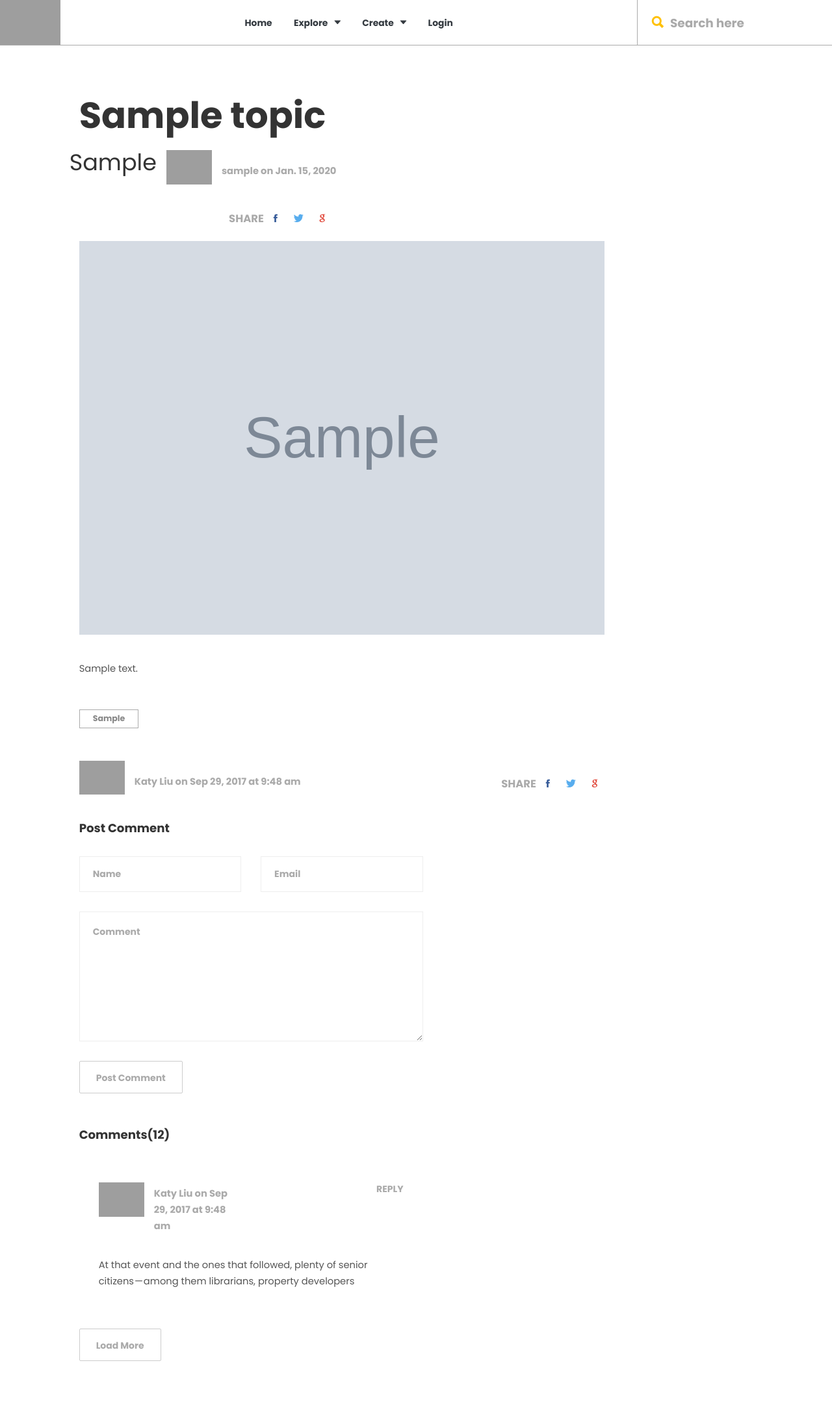
After one commit to svp19/news_agg, a Django app: page /news/1/ in a window 1280 px wide. The commit adds this page. Shown: the whole page at 65% size. Run offline with Django 3.2, Linux system fonts and the light colour scheme; a user stored in the database is signed in; tables that the repository leaves empty hold one stand-in row (values such as "Sample post"); grey boxes marked "Sample" are stand-in pictures; some libraries are stand-ins or nearby versions; some web fonts are replaced; grey boxes are pictures that could not be loaded.

Commit message:
Added Detail View, increment view count

```diff
--- a/news/admin.py
+++ b/news/admin.py
@@ -6,3 +6,4 @@ admin.site.register(Article)
 admin.site.register(Comment)
 admin.site.register(Tag)
 admin.site.register(Topic)
+admin.site.register(View)
--- /dev/null
+++ b/news/templates/news/article_detail.html
@@ -0,0 +1,140 @@
+{% extends 'news/base.html' %}
+{% block content %}
+    <section class="bg-white ptb-0">
+        <div class="container-fluid">
+            <div class="row bg-1">
+                <div class="col-lg-1"></div>
+                <div class="col-md-12 col-lg-8 ptb-50 pr-30 pr-md-15 mt-100">
+                    <h1><strong>{{ article.article_topic }}</strong></h1>
+                    <div class="row mt-25">
+                        <h2>{{ article.headline }}</h2>
+                        <div class="col-sm-12 col-md-6">
+
+                            <div class="sided-70x">
+                                <div class="s-left">
+                                    <img style="max-height:500px" src="images/profile.jpg" alt="">
+                                </div><!-- s-left-->
+
+                                <div class="s-right">
+                                    <p class="ptb-20 color-ash"><b>{{ article.author }} on {{ article.publish_date }}</b></p>
+                                </div>
+                            </div><!-- sided-80x-->
+                        </div><!-- col-md-6-->
+
+                        <div class="col-sm-12 col-md-6">
+                            <ul class="color-ash lh-70 text-right text-sm-left list-a-plr-10 font-13">
+                                <li><b>SHARE</b></li>
+                                <li><a href="#"><i class="color-facebook ion-social-facebook"></i></a></li>
+                                <li><a href="#"><i class="color-twitter ion-social-twitter"></i></a></li>
+                                <li><a href="#"><i class="color-google ion-social-google"></i></a></li>
+                            </ul>
+                        </div><!-- col-md-6-->
+                    </div><!-- row-->
+
+
+                    <img src="{{ article.image_url }}" alt="">
+
+                    <p class="mt-40 mt-sm-10">
+                        {{ article.content }}
+                    </p>
+
+                    <ul class="tag mtb-50">
+                    {% for tag in tags %}
+                            <li><a href="#"><b>{{ tag }}</b></a></li>
+                    {% endfor %}
+                    </ul>
+
+
+
+                    <div class="row">
+                        <div class="col-sm-12 col-md-6">
+
+                            <div class="sided-70x">
+                                <div class="s-left">
+                                    <img src="images/profile.jpg" alt="">
+                                </div><!-- s-left-->
+
+                                <div class="s-right">
+                                    <p class="ptb-20 color-ash"><b>Katy Liu on Sep 29, 2017 at 9:48 am</b></p>
+                                </div>
+                            </div><!-- sided-80x-->
+                        </div><!-- col-md-6-->
+
+                        <div class="col-sm-12 col-md-6">
+                            <ul class="color-ash lh-70 text-right text-sm-left list-a-plr-10 font-13">
+                                <li><b>SHARE</b></li>
+                                <li><a href="#"><i class="color-facebook ion-social-facebook"></i></a></li>
+                                <li><a href="#"><i class="color-twitter ion-social-twitter"></i></a></li>
+                                <li><a href="#"><i class="color-google ion-social-google"></i></a></li>
+                            </ul>
+                        </div><!-- col-md-6-->
+                    </div><!-- row-->
+
+                    <!-- Comments -->
+                    <h4 class="mb-30 mt-20 clearfix"><b>Post Comment</b></h4>
+
+                    <div class="row">
+                        <div class="col-sm-12 col-md-12 col-lg-12 col-xl-8">
+                            <form class="form-block form-h-55 form-plr-20 form-bg-white">
+                                <div class="row">
+                                    <div class="col-sm-6 mb-30">
+                                        <input type="text" placeholder="Name">
+                                    </div><!-- col-sm-6-->
+
+                                    <div class="col-sm-6 mb-30">
+                                        <input type="text" placeholder="Email">
+                                    </div><!-- col-sm-6-->
+
+                                    <div class="col-sm-12 mb-30">
+                                        <textarea class="ptb-20 min-h-200x" placeholder="Comment"></textarea>
+                                    </div><!-- col-sm-12-->
+
+                                </div><!-- row-->
+                                <button class="btn-b-lg btn-brdr-grey plr-25 color-ash" type="submit"><b>Post
+                                    Comment</b></button>
+
+                            </form>
+                        </div><!-- col-sm-6-->
+                    </div><!-- row-->
+
+                    <h4 class="mb-30 mt-50 clearfix"><b>Comments(12)</b></h4>
+
+
+                    <div class="row">
+                        <div class="colsm-12 col-md-12 col-lg-12 col-xl-8">
+                            <div class="p-30 bg-white">
+                                <div class="row">
+                                    <div class="col-9 col-lg-9 col-xl-6">
+
+                                        <div class="sided-70x">
+                                            <div class="s-left">
+                                                <img src="images/profile.jpg" alt="">
+                                            </div><!-- s-left-->
+
+                                            <div class="s-right">
+                                                <p class="ptb-5 color-ash"><b>Katy Liu on Sep 29, 2017 at 9:48 am</b>
+                                                </p>
+                                            </div>
+                                        </div><!-- sided-80x-->
+                                    </div><!-- col-md-6-->
+
+                                    <div class="col-3 col-lg-3 col-xl-6 text-right">
+                                        <a class="color-ash" href="#"><b>REPLY</b></a>
+                                    </div><!-- col-md-6-->
+                                </div><!-- row-->
+
+                                <p class="mt-30">At that event and the ones that followed, plenty of senior
+                                    citizens — among them librarians, property developers</p>
+                            </div><!-- p-30-->
+                        </div><!-- col-sm-6-->
+                    </div><!-- row-->
+
+                    <a class="mt-30 mb-50 mb-sm-20 btn-b-lg btn-brdr-grey plr-25 color-ash" href="#"><b>Load
+                        More</b></a>
+
+                </div><!-- col-sm-9 -->
+            </div><!-- row -->
+        </div><!-- container -->
+    </section>
+
+{% endblock %}
--- a/news/templates/news/base.html
+++ b/news/templates/news/base.html
@@ -20,7 +20,7 @@
 <body>
 <!-- Navbar -->
 <header>
-    <a class="logo" href="#"><img src="images/news_logo.png" alt="Logo"></a>
+    <a class="logo" href="#"><img src="https://res.cloudinary.com/svp19/image/upload/v1572602692/newsaggregator/news_logo_tcedcq.png" alt="Logo"></a>
 
     <div class="right-area">
         <form class="src-form">
@@ -29,22 +29,32 @@
         </form><!-- src-form -->
     </div><!-- right-area -->
 
-    <a class="menu-nav-icon" data-menu="#main-menu" href="#"><i class="ion-navicon"></i></a>
+    <a class="menu-nav-icon" data-menu="#main-menu" href="{% url 'news-home' %}"><i class="ion-navicon"></i></a>
 
     <ul class="main-menu text-dark" id="main-menu">
-        <li><a href="index.html">Home</a></li>
+        <li><a href="{% url 'news-home' %}">Home</a></li>
 
-        <li><a href="#">Business</a></li>
-        <li><a href="#">Science and Technology</a></li>
-        <li class="drop-down"><a href="#!">Sport<i class="ion-arrow-down-b"></i></a>
+        <li class="drop-down"><a href="#!">Explore<i class="ion-arrow-down-b"></i></a>
             <ul class="drop-down-menu drop-down-inner">
-                <li><a href="#">PAGE 1</a></li>
-                <li><a href="#">PAGE 2</a></li>
+                <li><a href="#">Business</a></li>
+                <li><a href="#">Science and Technology</a></li>
+                <li><a href="#">Entertainment</a></li>
+                <li><a href="#">Health</a></li>
+                <li><a href="#">More . . .</a></li>
             </ul>
         </li>
-        <li><a href="#">Entertainment</a></li>
-        <li><a href="#">Health</a></li>
-        <li><a href="#">Login</a></li>
+
+        {% if user.is_staff %}
+            <li class="drop-down"><a href="#!">Create<i class="ion-arrow-down-b"></i></a>
+            <ul class="drop-down-menu drop-down-inner">
+                <li><a href="{% url 'create-article-url' %}">Article</a></li>
+                <li><a href="{% url 'create-tag' %}">Tag</a></li>
+                <li><a href="{% url 'create-topic' %}">Topic</a></li>
+            </ul>
+        </li>
+        {% endif %}
+
+        <li><a href="{% url 'login' %}">Login</a></li>
     </ul>
 
     <div class="clearfix"></div>
--- a/news/urls.py
+++ b/news/urls.py
@@ -1,8 +1,8 @@
 from django.urls import path
 from . import views
-
 
 urlpatterns = [
     path('', views.home, name='news-home'),
     path('search', views.search, name='news-search'),
+    path('<int:pk>/', views.ArticleDetailView.as_view(), name='article-detail'),
 ]
--- a/news/views.py
+++ b/news/views.py
@@ -1,17 +1,56 @@
 from django.contrib.auth.decorators import login_required
 from django.shortcuts import render
+from django.views.generic.detail import DetailView
 from django.http import HttpResponse
-from .models import Article
+from .models import Article, View
 from .query import *
 
 
 @login_required
 def home(request):
     articles = Article.objects.raw(q_all)
-    print(articles)
-    return render(request, 'news/home.html', {'articles': articles})
+    recent = Article.objects.all().order_by('-id')
+    if len(recent) > 6:
+        recent = recent[:6]
+    print(recent)
+    return render(request, 'news/home.html', {'articles': articles, 'recent': recent})
 
 
 @login_required
 def search(request):
     return HttpResponse('Search Results')
+
+
+class ArticleDetailView(DetailView):
+
+    model = Article
+
+    def get_queryset(self, **kwargs):
+        article_id = self.kwargs['pk']
+
+        # # insert into views
+        article = Article.objects.filter(pk=article_id)
+        # print("SEE BELOW")
+        # print(article[0])
+        # new_view = View.objects.create(article_id=article[0], user_id=self.request.user)
+        # new_view.save()
+        return article
+
+    def get_context_data(self, **kwargs):
+        article_id = self.kwargs['pk']
+
+        # insert into views
+        article = Article.objects.filter(pk=article_id)
+        print("SEE BELOW")
+        print(article[0])
+        new_view = View.objects.create(article_id=article[0], user_id=self.request.user)
+        new_view.save()
+
+        context = super().get_context_data(**kwargs)
+        article_obj = self.get_object()
+        kws = article_obj.keywords
+        for punct in ['\'','[', ']']:
+            kws = kws.replace(punct, '')
+        kws = kws.split(',')
+        context['tags'] = kws
+        return context
--- a/news_admin/urls.py
+++ b/news_admin/urls.py
@@ -2,8 +2,9 @@ from django.urls import path, reverse
 from .views import TopicCreateView, TagCreateView, article_url, article_from_url
 
 urlpatterns = [
-    path('topic/new/', TopicCreateView.as_view(template_name="news_admin/topic_form.html"), name='topic-create'),
-    path('tag/new/', TagCreateView.as_view(template_name="news_admin/tag_form.html"), name='tag-create'),
-    path('article-url/new/', article_url, name='article-url'),
+    path('topic/new/', TopicCreateView.as_view(template_name="news_admin/topic_form.html"), name='create-topic'),
+    path('tag/new/', TagCreateView.as_view(template_name="news_admin/tag_form.html"), name='create-tag'),
+    path('article-url/new/', article_url, name='create-article-url'),
     path('article-from-url/new/', article_from_url, name='article-from-url')
+    # if changed, also change in article_url.html
 ]
--- a/news_agg/urls.py
+++ b/news_agg/urls.py
@@ -20,6 +20,6 @@ from django.urls import path, include
 urlpatterns = [
     path('admin/', admin.site.urls),
     path('news/', include('news.urls')),
-    path('news_admin/', include('news_admin.urls'))
-    # path('users/', include('users.urls'))
+    path('news_admin/', include('news_admin.urls')),
+    path('users/', include('users.urls'))
 ]
```
Also changed, not shown: news/models.py (+17 -4 lines), news/templates/news/home.html (+123 -70 lines).
